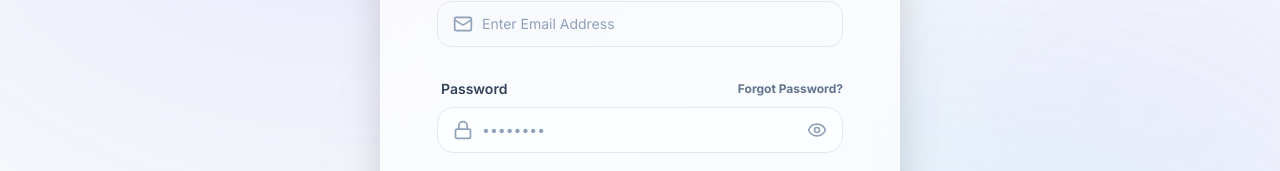
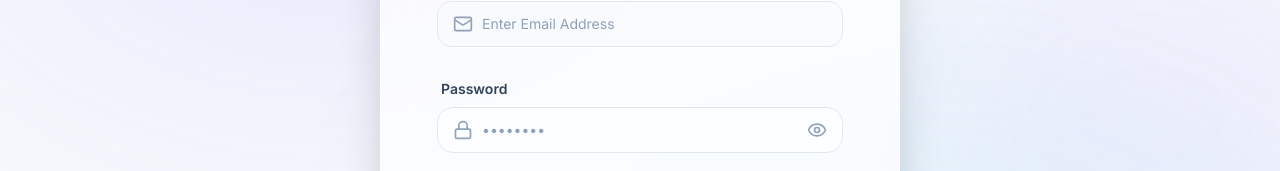
Before and after one commit to Dilshaj/Task-Trail, a React (Vite) app in the folder work-updates/: page / in a window 1280 px wide. Shown: the part 285-456 px from the top of the page. Built offline with nearby package versions, Linux system fonts and the light colour scheme.

Commit message:
feat: create Login page component with multi-role authentication and password reset flow

```diff
--- a/work-updates/src/pages/Login.jsx
+++ b/work-updates/src/pages/Login.jsx
@@ -225,7 +225,6 @@ const Login = () => {
                         <div className="space-y-2">
                             <div className="flex items-center justify-between ml-1">
                                 <label className="text-sm font-semibold text-slate-700 dark:text-slate-300">Password</label>
-                                <button type="button" className="text-xs font-bold text-slate-500 hover:text-primary transition-colors">Forgot Password?</button>
                             </div>
                             <div className="relative group">
                                 <Lock className="absolute left-4 top-1/2 -translate-y-1/2 h-5 w-5 text-slate-400 transition-colors group-focus-within:text-primary" />
```
